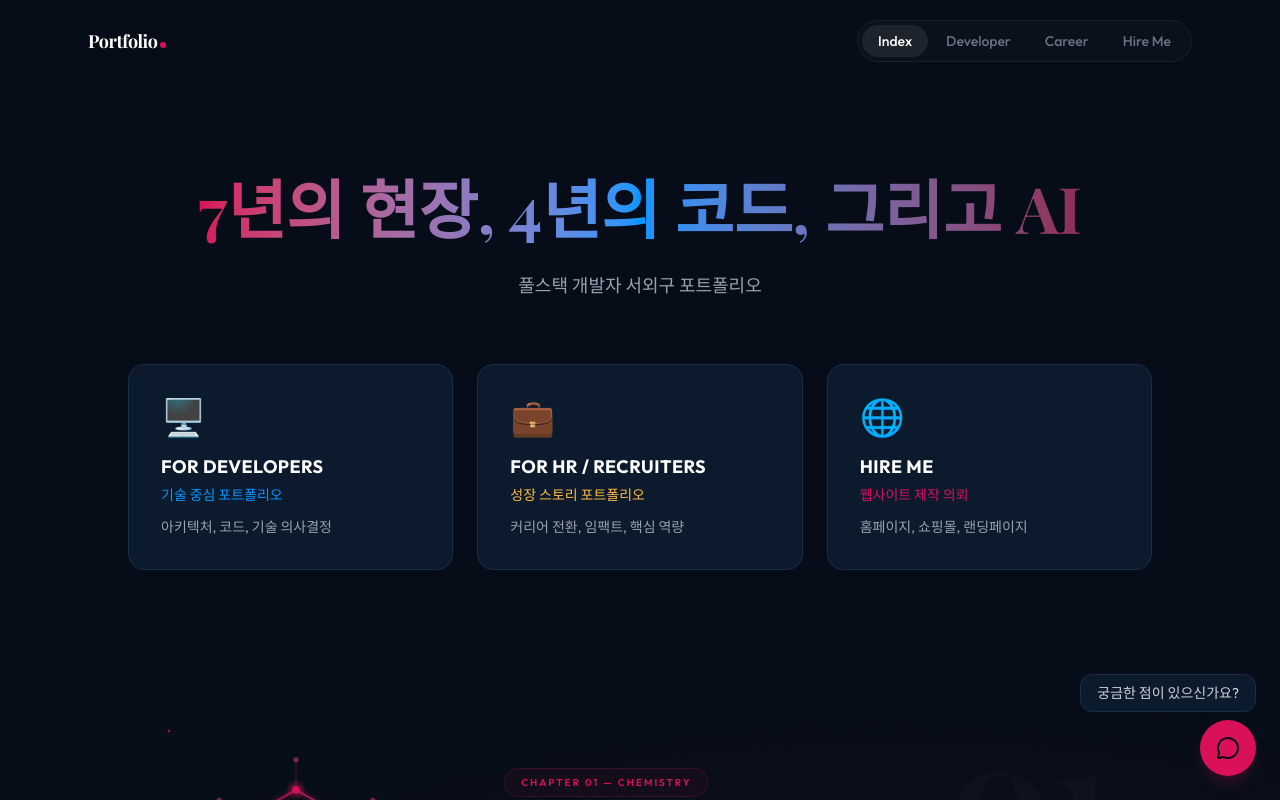
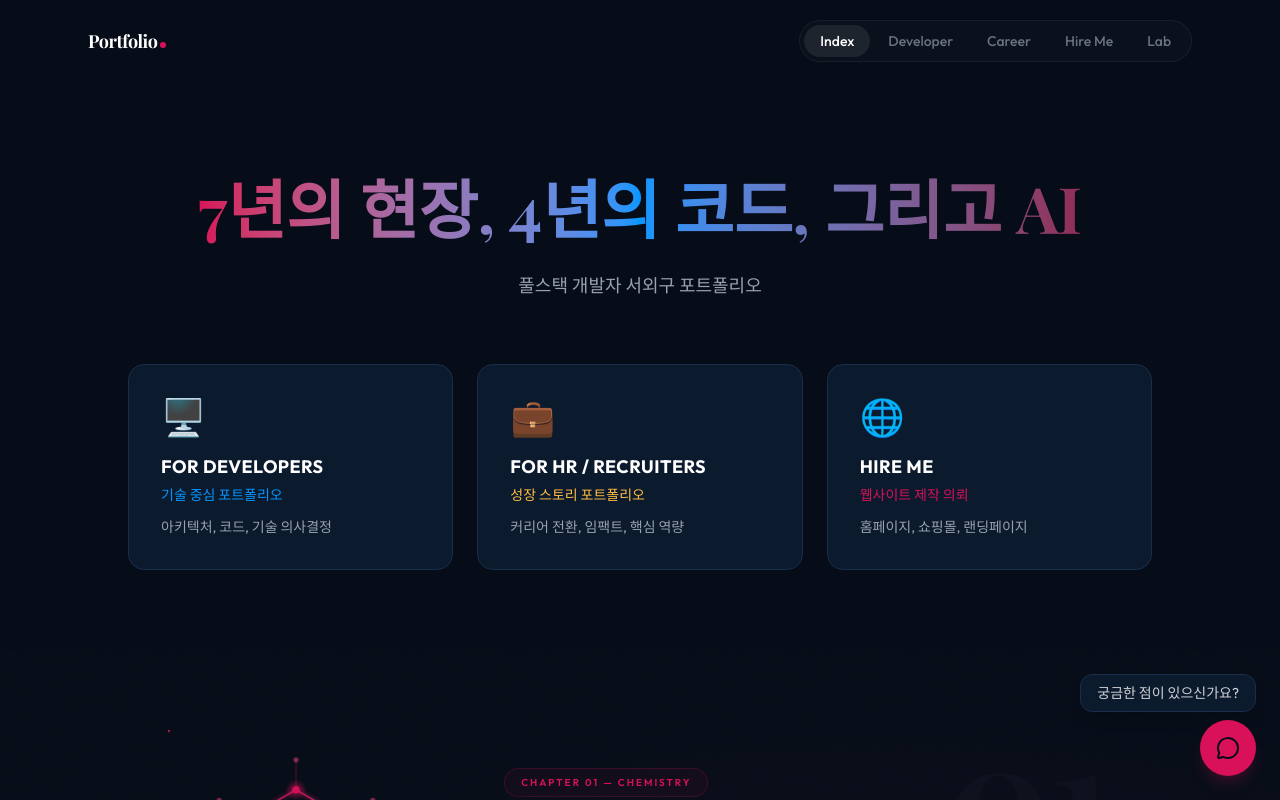
Before and after one commit to sud665/portfolio-lab, a Next.js app: page / in a window 1280 px wide. Shown: the top 800 px of the page. Built offline with nearby package versions, Linux system fonts and the light colour scheme.

Commit message:
feat: add Lab route to navbar with mad accent
Co-Authored-By: Claude Opus 4.6 <noreply@anthropic.com>

```diff
--- a/components/common/Navbar.tsx
+++ b/components/common/Navbar.tsx
@@ -10,6 +10,7 @@ const routes = [
   { href: "/dev", label: "Developer" },
   { href: "/hr", label: "Career" },
   { href: "/hire", label: "Hire Me" },
+  { href: "/madmax", label: "Lab" },
 ];
 
 const accentText: Record<string, string> = {
@@ -17,6 +18,7 @@ const accentText: Record<string, string> = {
   "/dev": "text-code",
   "/hr": "text-amber",
   "/hire": "text-chem",
+  "/madmax": "text-mad",
 };
 
 const accentPill: Record<string, string> = {
@@ -24,6 +26,7 @@ const accentPill: Record<string, string> = {
   "/dev": "bg-code/10",
   "/hr": "bg-amber/10",
   "/hire": "bg-chem/10",
+  "/madmax": "bg-mad/10",
 };
 
 const accentDot: Record<string, string> = {
@@ -31,6 +34,7 @@ const accentDot: Record<string, string> = {
   "/dev": "bg-code",
   "/hr": "bg-amber",
   "/hire": "bg-chem",
+  "/madmax": "bg-mad",
 };
 
 export function Navbar() {
```
